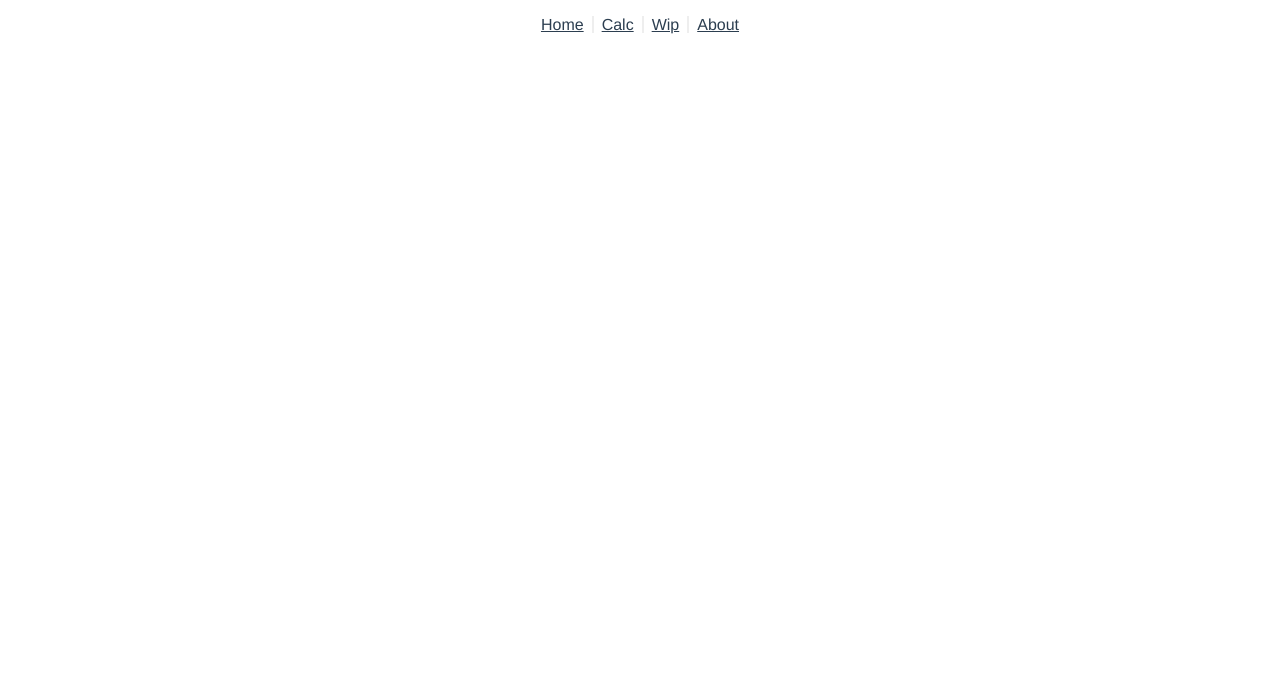
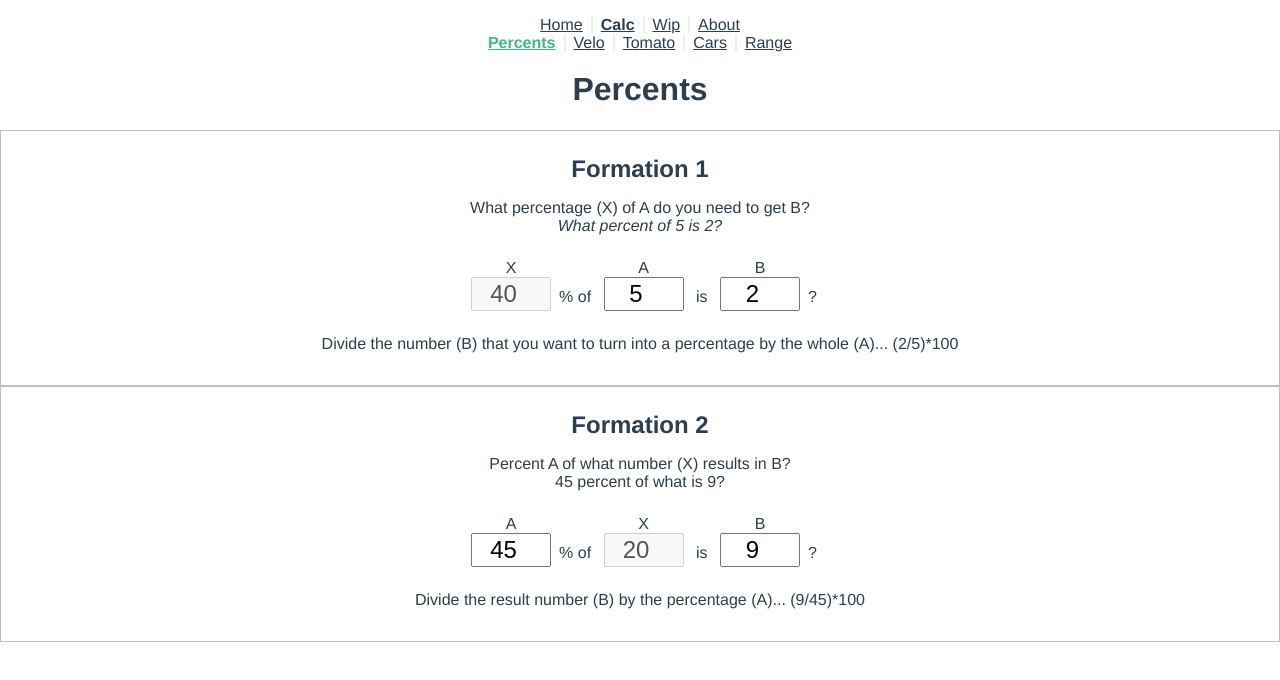
Before and after one commit to dvdrtrgn/muse3, a Vue app: page /calc/Percents in a window 1280 px wide. Before the commit this address had no page. Shown: the top 680 px of the page. Built offline with nearby package versions, Linux system fonts and the light colour scheme.

Commit message:
Begin Percents module

```diff
--- a/src/router/index.js
+++ b/src/router/index.js
@@ -17,6 +17,15 @@ const routes = [
       title: 'The Calc stuff',
     },
     children: [
+      {
+        path: 'Percents',
+        name: 'Percents',
+        meta: {
+          title: 'The Counter Intuitive Percent',
+        },
+        component: () =>
+          import(/* webpackChunkName: "Percents" */ '../views/calc/Percents.vue'),
+      },
       {
         path: 'velo',
         name: 'Velo',
--- /dev/null
+++ b/src/views/calc/Percents.vue
@@ -0,0 +1,60 @@
+<template>
+  <h1>Percents</h1>
+
+  <div class="tidy">
+    <h2>Formation 1</h2>
+    <p>
+      What percentage (X) of A do you need to get B?
+      <br>
+      <i>What percent of {{ f1_a }} is {{ f1_b }}? </i>
+    </p>
+    <label>X<input type="number" v-model="f1_x" disabled/></label>% of
+    <label>A<input type="number" v-model="f1_a"/></label> is
+    <label>B<input type="number" v-model="f1_b"/></label>?
+    <p>
+      Divide the number (B) that you want to turn into a percentage by the whole (A)...
+      ({{ f1_b }}/{{ f1_a }})*100
+    </p>
+  </div>
+
+  <div class="tidy">
+    <h2>Formation 2</h2>
+    <p>
+      Percent A of what number (X) results in B?
+      <br>
+      {{ f2_a }} percent of what is {{ f2_b }}?
+    </p>
+    <label>A<input type="number" v-model="f2_a"/></label>% of
+    <label>X<input type="number" v-model="f2_x" disabled/></label> is
+    <label>B<input type="number" v-model="f2_b"/></label>?
+    <p>
+      Divide the result number (B) by the percentage (A)...
+      ({{ f2_b }}/{{ f2_a }})*100
+    </p>
+  </div>
+</template>
+
+<script>
+  export default {
+    data() {
+      return {
+        f1_a: 5,
+        f1_b: 2,
+        f2_a: 45,
+        f2_b: 9,
+      };
+    },
+    computed: {
+      f1_x() {
+        let rez = this.f1_b / this.f1_a * 100;
+        return rez.toLocaleString();
+      },
+      f2_x() {
+        let rez = this.f2_b / this.f2_a * 100;
+        return rez.toLocaleString();
+      },
+    },
+  };
+</script>
+
+<style></style>
```
